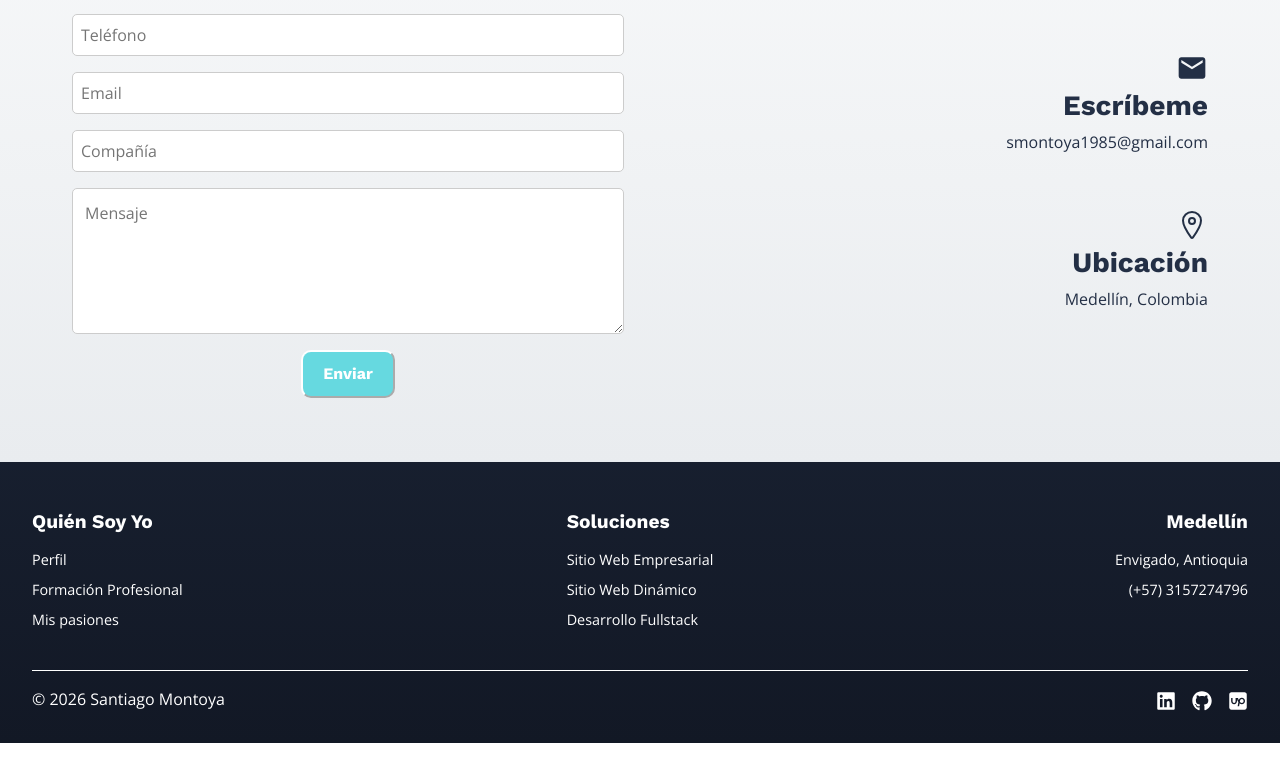
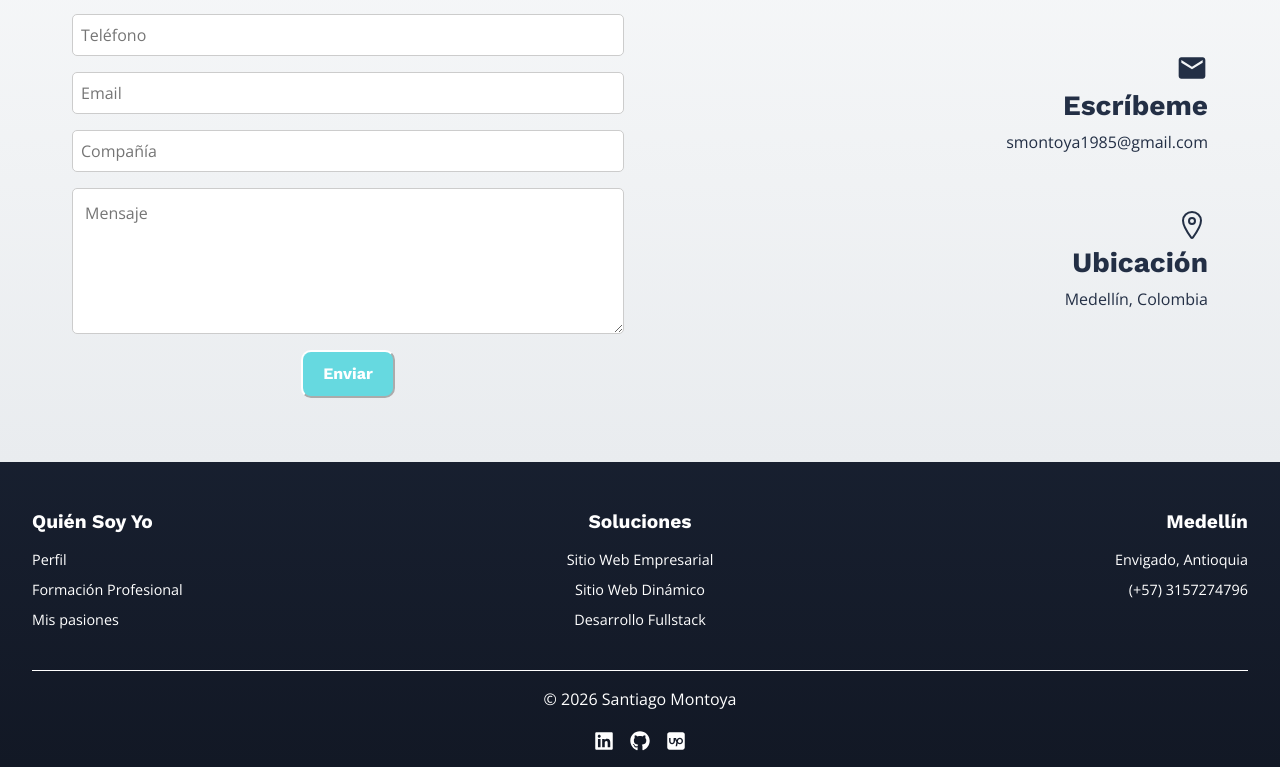
Before and after one commit to SmgColom/myportfolio, a React (Vite) app: page /ContactMe in a window 1280 px wide. Shown: the part 308-1075 px from the top of the page. Before the commit the page ends 1051 px from the top, so only its background shows below. Built offline with nearby package versions, Linux system fonts and the light colour scheme.

Commit message:
footer corregido

```diff
--- a/src/components/common/ContactForm.jsx
+++ b/src/components/common/ContactForm.jsx
@@ -240,8 +240,8 @@ const GoogleForm = () => {
   return (
     <FullWidthWrapper>
         <Helmet>
-        <title>Contact Santiago Montoya | Fullstack Web Developer</title>
-        <meta name="description" content="Send Santiago a message about your next website or project. Based in Melbourne and Medellín." />
+        <title>Contáctame | Santiago Montoya | Desarrollador Fullstack</title>
+        <meta name="description" content="Envía un mensaje a Santiago Montoya para discutir tu próximo proyecto o sitio web. Ubicado en Medellín." />
         <link rel="canonical" href="https://santiagomontoya.com.au/ContactMe" />
       </Helmet>
       <Wrapper>
--- a/src/components/layout/Footer.jsx
+++ b/src/components/layout/Footer.jsx
@@ -21,21 +21,27 @@ const FooterWrapper = styled.footer`
   a:hover {
     color: var(--text-hover);
   }
+
+  @media (max-width: 600px) {
+    padding: 2rem 1.2rem 1rem 1.2rem;
+  }
 `;
 
 const FooterTop = styled.div`
   display: grid;
   grid-template-columns: repeat(3, 1fr);
-  align-items: start;
+  width: 100%;
   margin-bottom: 2rem;
-
+  gap: 2rem;
 
   & > :nth-child(1) {
     justify-self: start;
+    text-align: left;
   }
 
   & > :nth-child(2) {
     justify-self: center;
+    text-align: center;
   }
 
   & > :nth-child(3) {
@@ -46,6 +52,11 @@ const FooterTop = styled.div`
   @media (max-width: 1024px) {
     grid-template-columns: repeat(2, 1fr);
 
+    & > :nth-child(1) {
+      justify-self: start;
+      text-align: left;
+    }
+
     & > :nth-child(2) {
       justify-self: end;
       text-align: right;
@@ -54,21 +65,36 @@ const FooterTop = styled.div`
     & > :nth-child(3) {
       justify-self: start;
       text-align: left;
+      grid-column: 1 / -1;
+      margin-top: 0.5rem;
     }
   }
 
   @media (max-width: 600px) {
     display: flex;
     flex-direction: column;
+    align-items: center;
     gap: 2rem;
-    justify-self: center;
     text-align: center;
-    & > :nth-child(1) {width: 100%;
+
+    & > * {
+      width: 100%;
+      text-align: center;
+    }
+
+    & > :nth-child(1),
+    & > :nth-child(2),
+    & > :nth-child(3) {
+      justify-self: auto;
+      text-align: center;
+      margin-top: 0;
     }
   }
 `;
 
 const FooterSection = styled.div`
+  width: 100%;
+
   h4 {
     font-family: 'Work Sans', sans-serif;
     font-size: 1.2rem;
@@ -82,6 +108,7 @@ const FooterSection = styled.div`
     font-size: 0.9rem;
     margin-bottom: 0.5rem;
     text-decoration: none;
+    line-height: 1.5;
   }
 
   p {
@@ -89,24 +116,19 @@ const FooterSection = styled.div`
     display: block;
     font-size: 0.9rem;
     margin-bottom: 0.5rem;
+    line-height: 1.5;
   }
 `;
 
 const FooterBottom = styled.div`
-  border-top: 1px solid #ffffff;
+  border-top: 1px solid ${({ $isLightMode }) => ($isLightMode ? "#232f45" : "#ffffff")};
   margin-top: 2rem;
-  margin-bottom: 1rem;
-  margin-right:  0rem;
   padding-top: 1rem;
   display: flex;
   flex-direction: column;
   align-items: center;
   gap: 1rem;
-
-  @media(min-width: 768px) {
-    flex-direction: row;
-    justify-content: space-between;
-  }
+  text-align: center;
 `;
 
 const SocialIcons = styled.div`
@@ -185,7 +207,7 @@ export default function Footer({ isLightMode }) {
 
       </FooterTop>
 
-      <FooterBottom>
+      <FooterBottom $isLightMode={shouldApplyLight}>
         <span>&copy; 2026 Santiago Montoya</span>
         <SocialIcons>
           <a   href="https://www.linkedin.com/in/santiagomontoyagomez"
```
Also changed, not shown: 1 other file (tests, documents, lock files or other folders).
